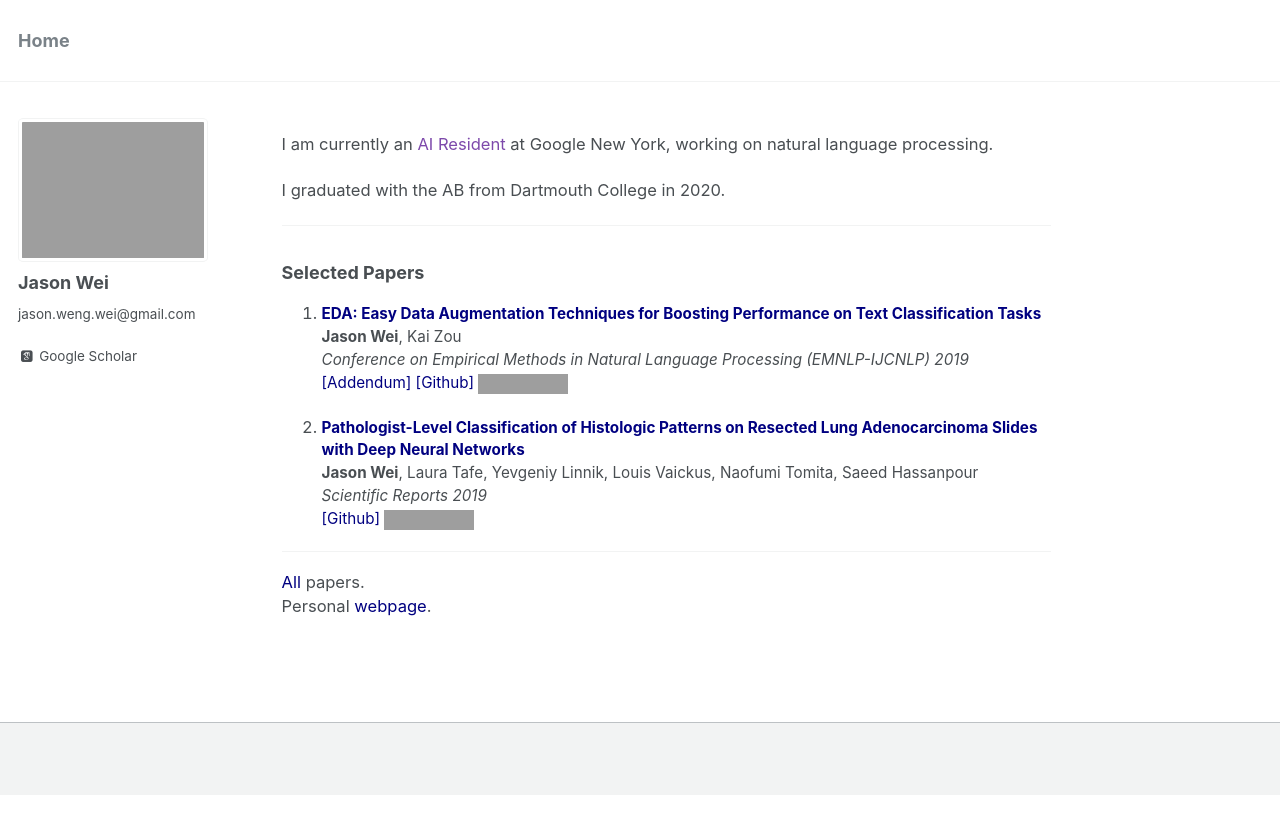
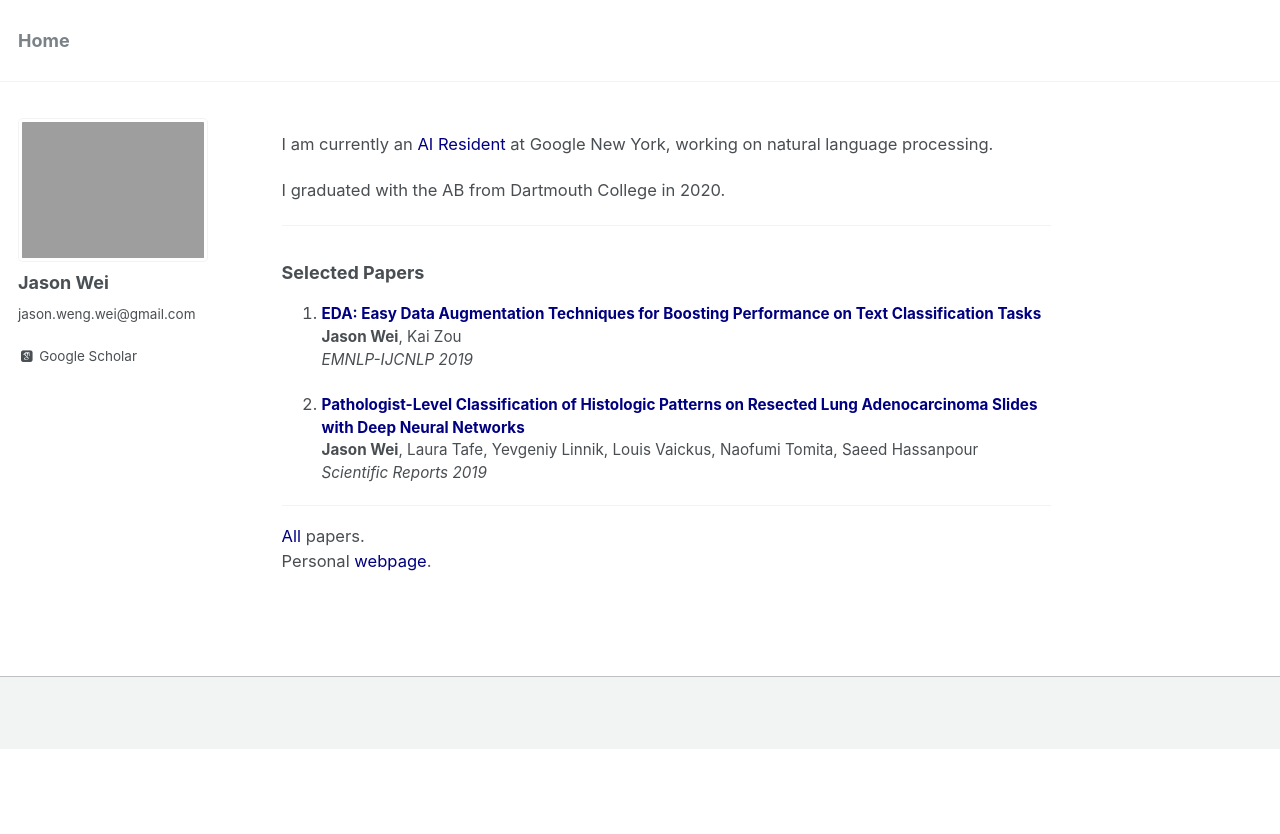
Before and after one commit to jasonwei20/jasonwei20.github.io, a Jekyll site: the page built from _pages/about.md, in a window 1280 px wide. Shown: the top 834 px of the page. Built offline with Jekyll 4.4.1, drawn with Linux system fonts in a browser that asks for light colours; some web fonts are replaced; grey boxes are pictures that could not be loaded.

Commit message:
add stuff

```diff
--- a/_pages/about.md
+++ b/_pages/about.md
@@ -9,7 +9,7 @@ redirect_from:
   - /research/
 ---
 
-I am currently an <a href="https://research.google/careers/ai-residency/" style="color:#7d49ab" target="_blank">AI Resident</a> at Google New York, working on natural language processing.
+I am currently an <a href="https://research.google/careers/ai-residency/" style="color:navy" target="_blank">AI Resident</a> at Google New York, working on natural language processing.
 
 I graduated with the AB from Dartmouth College in 2020.
 
@@ -19,16 +19,11 @@ I graduated with the AB from Dartmouth College in 2020.
 
 1. <a href="https://www.aclweb.org/anthology/D19-1670.pdf" style="color:navy" target="_blank"><b>EDA: Easy Data Augmentation Techniques for Boosting Performance on Text Classification Tasks</b></a>
 **Jason Wei**, Kai Zou
-*Conference on Empirical Methods in Natural Language Processing (EMNLP-IJCNLP) 2019* <br>
-<a href="https://jasonwei20.github.io/addendum_eda/" style="color:navy" target="_blank">[Addendum]</a>
-<a href="https://github.com/jasonwei20/eda_nlp" style="color:navy" target="_blank">[Github]</a>
-<img height="16" src="https://img.shields.io/github/stars/jasonwei20/eda_nlp.svg?logo=github&logoColor=white&colorA=navy&link=https://github.com/jasonwei20/eda_nlp&link=https://github.com/jasonwei20/eda_nlp">
+*EMNLP-IJCNLP 2019*
 
 1. <a href="https://www.nature.com/articles/s41598-019-40041-7" style="color:navy" target="_blank"><b>Pathologist-Level Classification of Histologic Patterns on Resected Lung Adenocarcinoma Slides with Deep Neural Networks</b></a>
 **Jason Wei**, Laura Tafe, Yevgeniy Linnik, Louis Vaickus, Naofumi Tomita, Saeed Hassanpour
 *Scientific Reports 2019*
-<a href="https://github.com/BMIRDS/deepslide" style="color:navy" target="_blank">[Github]</a>
-<img height="16" src="https://img.shields.io/github/stars/BMIRDS/deepslide.svg?logo=github&logoColor=white&colorA=navy&link=https://github.com/BMIRDS/deepslide&link=https://github.com/BMIRDS/deepslide">
 
 ------
 <a href="https://jasonwei20.github.io/papers/" style="color:navy">All</a> papers.
```
